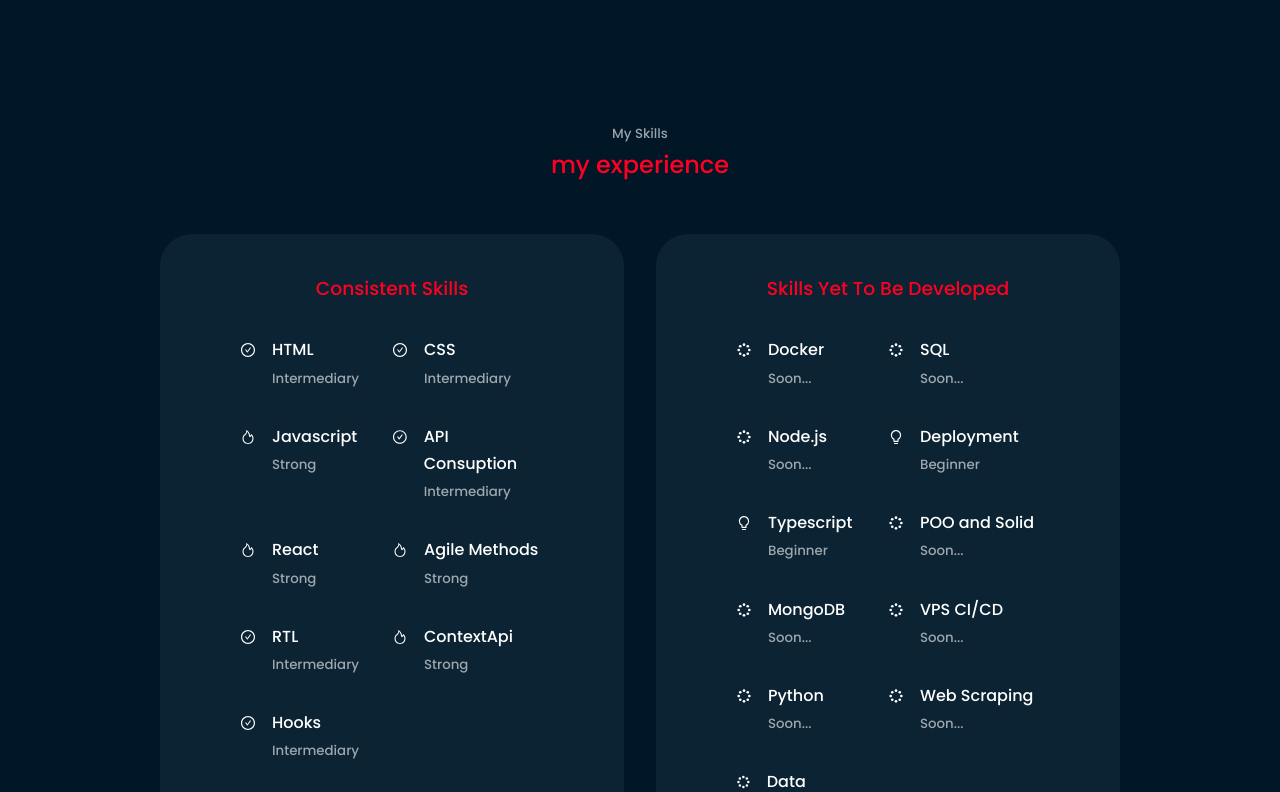
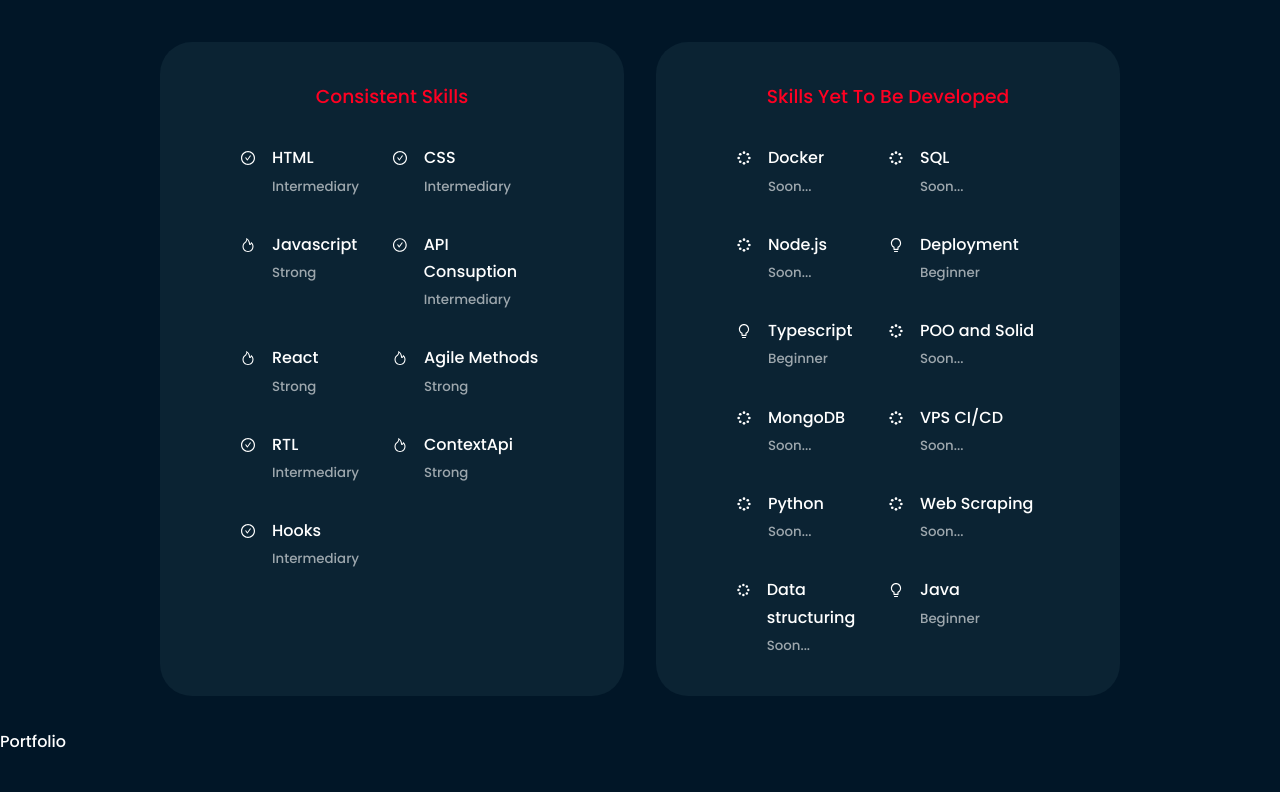
Before and after one commit to gerson-henrique/gerson-henrique.github.io, a React (Create React App) app: page / in a window 1280 px wide. Shown: the part 1660-2452 px from the top of the page. Built offline with nearby package versions, Linux system fonts and the light colour scheme.

Commit message:
fix : heigth fix mobile

```diff
--- a/src/components/about/About.css
+++ b/src/components/about/About.css
@@ -83,7 +83,7 @@ cursor: default
 
 
   @media screen and (max-width: 600px) {
-    /* .aboutme {
+     .aboutme {
       width: 60%;
       margin:0rem auto 3rem;
     }
@@ -98,6 +98,6 @@ cursor: default
     }
     .aboutcontent p {
       margin: 1.5rem 0 ;
-    } */
+    }
 
   }
--- a/src/components/experience/Experience.js
+++ b/src/components/experience/Experience.js
@@ -161,6 +161,13 @@ export default function Experience() {
               <small className="text-light"> Soon...</small>
             </div>
           </article>
+          <article className="experiencedetails">
+            <AiOutlineBulb className="experiencedetailsicon" />
+            <div>
+              <h4>Java</h4>
+              <small className="text-light"> Beginner</small>
+            </div>
+          </article>
         </div>
         </div>
       </div>
--- a/src/components/header/Header.css
+++ b/src/components/header/Header.css
@@ -54,20 +54,10 @@ header {
   font-size: 0.9rem;
 }
 
-@media only screen and (max-width: 1024px){
-  /*Big smartphones [426px -> 600px]*/
-
-  .headercontainer{
-    height: fit-content;
-  }
-
-  }
 
   @media only screen and (max-width: 600px){
     /*Big smartphones [426px -> 600px]*/
-      header {
-        height:150vh;
-      }
+
 
      .headersocials, .sd {
        display: none;
--- a/src/index.css
+++ b/src/index.css
@@ -17,6 +17,7 @@
 --color-primary-variant: rgba(109, 23, 23, 0.76);
 --color-white: #fff;
 --color-light: rgba(255,255,255,0.6);
+
 --container-width-lg: 75%;
 --container-width-md: 86%;
 --container-width-sm: 90%;
@@ -55,11 +56,12 @@ h5 {
 }
 
 h1 {
+  font-weight: 00;
   font-size: 2.5rem;
 }
 
 section {
-  margin-top: 8rem;
+  margin-top: 2rem;
 }
 
 section > h2, section > h5 {
```
